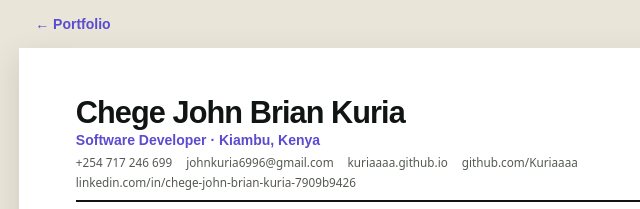
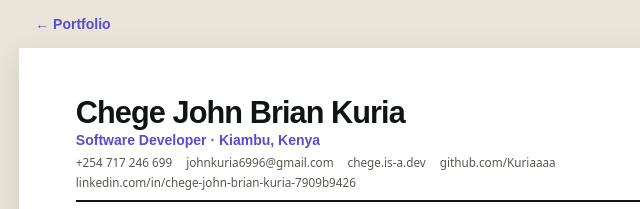
Before and after one commit to Kuriaaaa/kuriaaaa.github.io, an Astro site: page /cv in a window 1280 px wide. Shown: the top 209 px of the page, 224-864 px from the left. Built offline with nearby package versions, Linux system fonts and the light colour scheme; Astro itself is replaced by a stand-in of ours.

Commit message:
Switch site URL to chege.is-a.dev
Canonical URLs, sitemap, robots.txt and the CV now use the custom domain
approved in is-a-dev/register#56844.

Co-Authored-By: Claude Opus 5.5 <noreply@anthropic.com>

```diff
--- a/astro.config.mjs
+++ b/astro.config.mjs
@@ -1,9 +1,9 @@
 import { defineConfig } from 'astro/config';
 import sitemap from '@astrojs/sitemap';
 
-// Change `site` when the custom domain (briankuria.me / *.is-a.dev) is live.
+// Custom domain from is-a.dev (is-a-dev/register#56844).
 export default defineConfig({
-  site: 'https://kuriaaaa.github.io',
+  site: 'https://chege.is-a.dev',
   trailingSlash: 'ignore',
   devToolbar: { enabled: false },
   // Never inline assets as data: URIs; the CSP only allows files from this site.
--- a/public/robots.txt
+++ b/public/robots.txt
@@ -1,4 +1,4 @@
 User-agent: *
 Allow: /
 
-Sitemap: https://kuriaaaa.github.io/sitemap-index.xml
+Sitemap: https://chege.is-a.dev/sitemap-index.xml
--- a/src/pages/cv.astro
+++ b/src/pages/cv.astro
@@ -24,7 +24,7 @@ import { site } from '../site';
         <ul class="contact">
           <li>+254 717 246 699</li>
           <li><a href={`mailto:${site.email}`}>{site.email}</a></li>
-          <li><a href="https://kuriaaaa.github.io">kuriaaaa.github.io</a></li>
+          <li><a href="https://chege.is-a.dev">chege.is-a.dev</a></li>
           <li><a href={site.github}>github.com/Kuriaaaa</a></li>
           <li><a href={site.linkedin}>linkedin.com/in/chege-john-brian-kuria-7909b9426</a></li>
         </ul>
```
Also changed, not shown: 1 other file.
